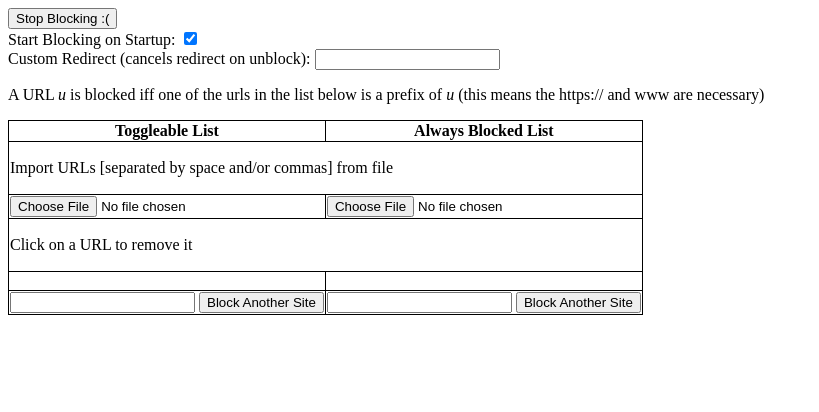
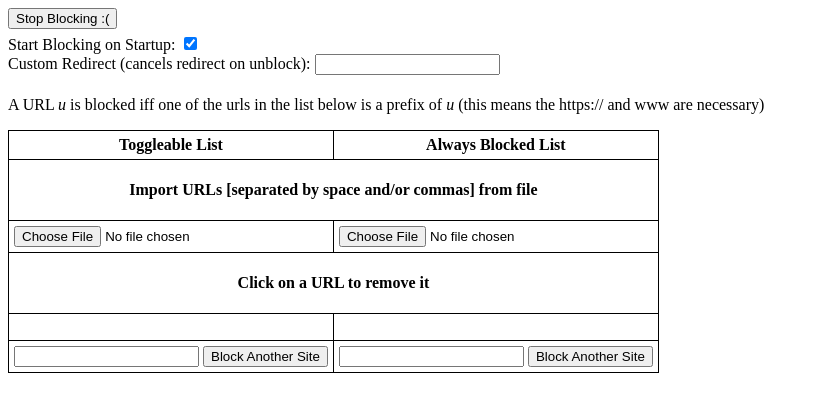
Before and after one commit to SimonBerens/WebBlock, a browser extension: page options.html in a window 1280 px wide. Shown: the whole page, without its empty margins (0-819 px from the left). Drawn offline with Linux system fonts and the light colour scheme.

Commit message:
Apply basic styling to options page

```diff
--- /dev/null
+++ b/options.css
@@ -0,0 +1,21 @@
+table, th, td {
+    border: 1px solid black;
+    border-collapse: collapse;
+    padding: 5px;
+}
+
+.centered {
+    text-align: center;
+}
+
+li:hover {
+    text-decoration: line-through;
+    text-decoration-color: red;
+    color: red;
+}
+
+#options_container {
+    display: flex;
+    flex-flow: column nowrap;
+    padding: 5px 0;
+}
--- a/options.html
+++ b/options.html
@@ -3,19 +3,17 @@
 <head>
     <meta charset="UTF-8">
     <title>Options</title>
-    <style>
-        table, th, td {
-            border: 1px solid black;
-            border-collapse: collapse;
-        }
-    </style>
+    <link rel="stylesheet" href="options.css">
 </head>
 <body>
 <button id="stop_blocking"> Stop Blocking :(</button>
 <div id="options_container">
-    Start Blocking on Startup: <input id="enable_on_startup_checkbox" type="checkbox">
-    <br>
-    Custom Redirect (cancels redirect on unblock): <input id="custom_redirect" type="text">
+    <div>
+        Start Blocking on Startup: <input id="enable_on_startup_checkbox" type="checkbox">
+    </div>
+    <div>
+        Custom Redirect (cancels redirect on unblock): <input id="custom_redirect" type="text">
+    </div>
 </div>
 
 <p>A URL <em>u</em> is blocked iff one of the urls in the list below is a prefix of <em>u</em> (this means the https://
@@ -26,8 +24,8 @@
         <th> Always Blocked List</th>
     </tr>
     <tr>
-        <td colspan="2">
-            <p>Import URLs [separated by space and/or commas] from file </p>
+        <td colspan="2" class="centered">
+            <p><strong>Import URLs [separated by space and/or commas] from file</strong> </p>
         </td>
     </tr>
     <tr>
@@ -35,8 +33,8 @@
         <td><input id="perm_import_from_csv" type="file" accept="text/csv"></td>
     </tr>
     <tr>
-        <td colspan="2">
-            <p>Click on a URL to remove it</p>
+        <td colspan="2" class="centered">
+            <p><strong>Click on a URL to remove it</strong></p>
         </td>
     </tr>
     <tr>
```
